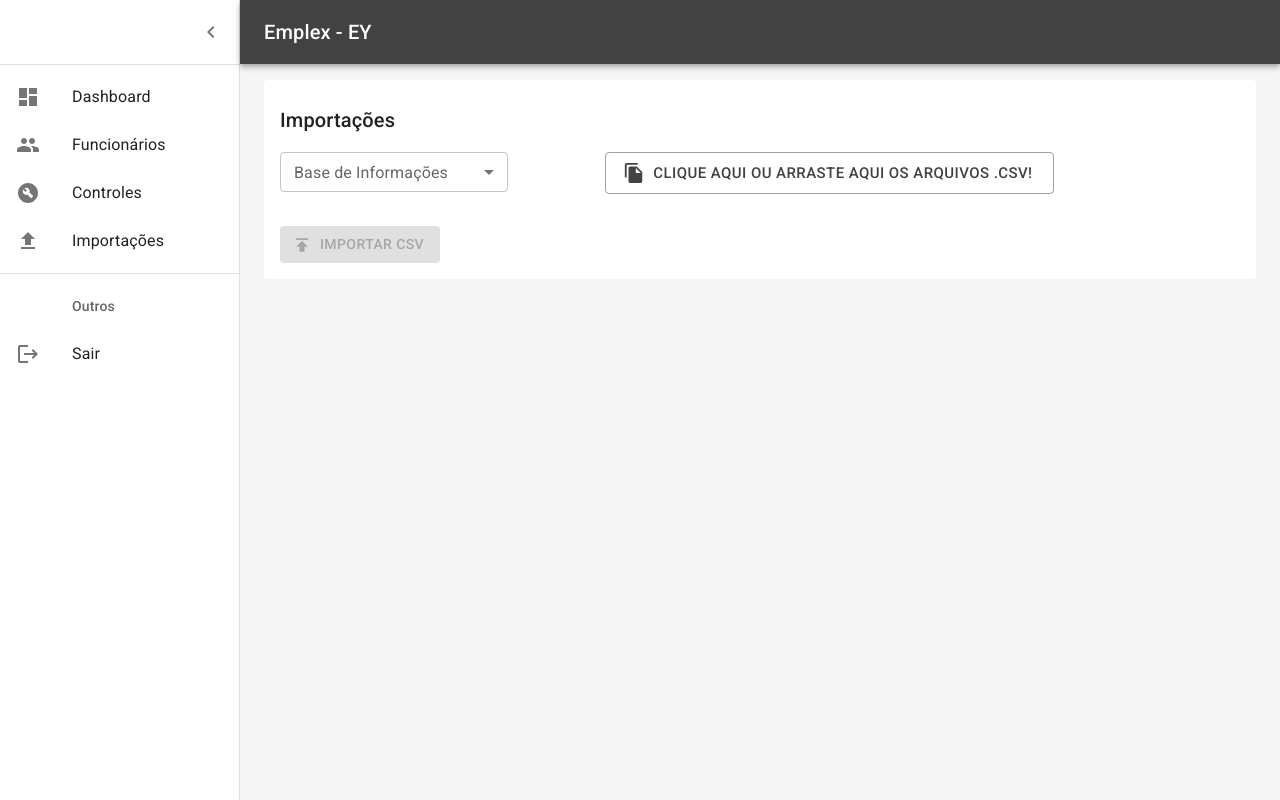
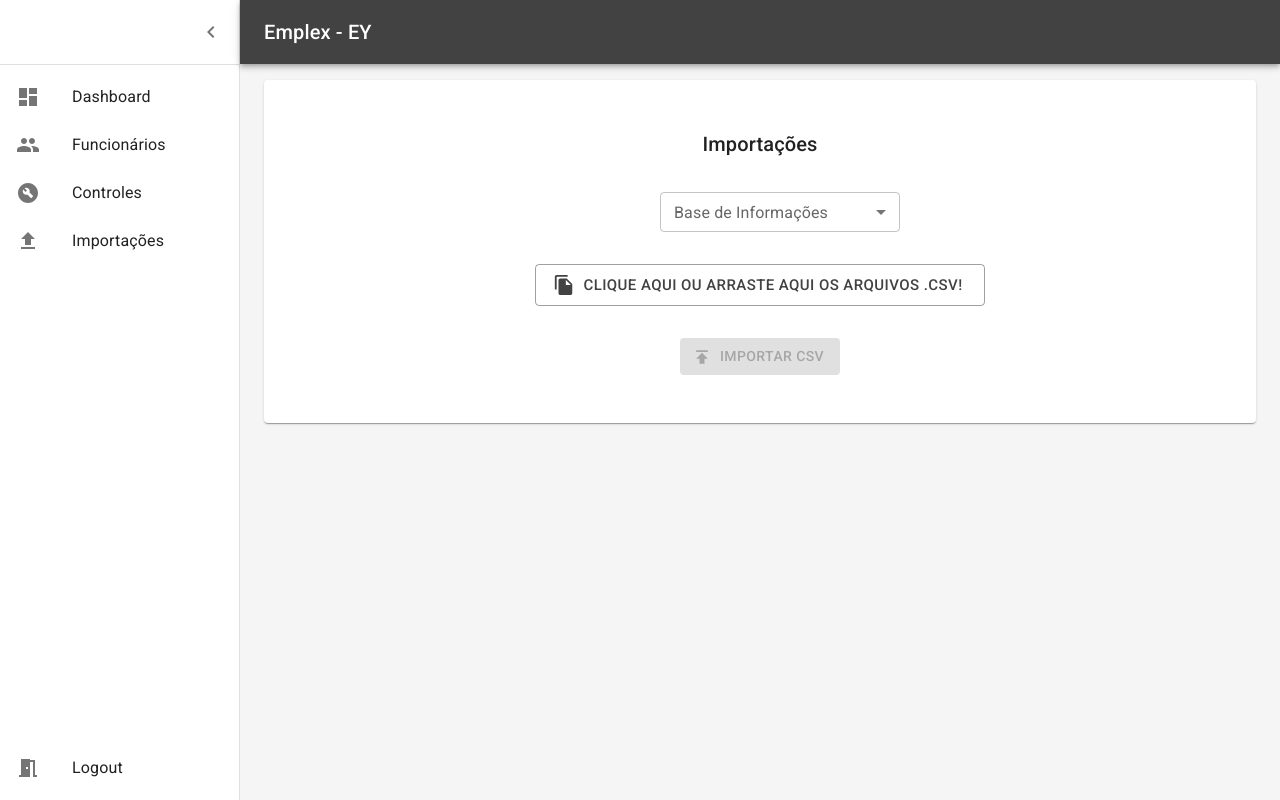
Before and after one commit to Gabroiz/eychallenge, a Next.js app: page /dashboard/imports in a window 1280 px wide. Built offline with nearby package versions, Linux system fonts and the light colour scheme.

Commit message:
Subindo tela de logoff

```diff
--- a/src/components/Layout/index.tsx
+++ b/src/components/Layout/index.tsx
@@ -17,7 +17,7 @@
 import MenuIcon from '@mui/icons-material/Menu';
 import ChevronLeftIcon from '@mui/icons-material/ChevronLeft';
 import NotificationsIcon from '@mui/icons-material/Notifications';
-import { mainListItems, secondaryListItems } from './listItems';
+import { mainListItems, SecondaryListItems } from './listItems';
 
 const drawerWidth: number = 240;
 
@@ -104,7 +104,7 @@
       <Box sx={{ display: 'flex' }}>
         <CssBaseline />
         <AppBar position="absolute" open={open}>
-          <Toolbar sx={{ pr: '24px'  }}> {/*keep right padding when drawer closed*/}
+          <Toolbar sx={{ pr: '24px' }}> {/*keep right padding when drawer closed*/}
             <IconButton
               edge="start"
               color="inherit"
@@ -140,8 +140,9 @@
           </Toolbar>
           <Divider />
           <List>{mainListItems}</List>
-          <Divider />
-          <List>{secondaryListItems}</List>
+          <List sx={{ marginTop: 'auto' }}>
+            <SecondaryListItems />
+          </List>
         </Drawer>
         <Box
           component="main"
--- a/src/components/Layout/listItems.tsx
+++ b/src/components/Layout/listItems.tsx
@@ -1,4 +1,4 @@
-import * as React from 'react';
+import React, { useContext } from 'react'
 import Link from 'next/link'
 import { ListItemIcon, ListSubheader, ListItemText, ListItem } from '@mui/material';
 import DashboardIcon from '@mui/icons-material/Dashboard';
@@ -6,7 +6,8 @@
 import LogoutIcon from '@mui/icons-material/Logout';
 import BuildCircleIcon from '@mui/icons-material/BuildCircle';
 import UploadIcon from '@mui/icons-material/Upload';
-
+import MeetingRoomIcon from '@mui/icons-material/MeetingRoom';
+import { AuthContext } from 'contexts/AuthContext';
 
 export const mainListItems = (
   <div>
@@ -45,16 +46,20 @@
   </div>
 );
 
-export const secondaryListItems = (
+
+export function SecondaryListItems() {
+  const { singOut } = useContext(AuthContext);
+  return (
     <div>
-    <ListSubheader inset>Outros</ListSubheader>
-    <Link href='/dashboard/imports' passHref>
-      <ListItem button>
+      <ListSubheader inset></ListSubheader>
+      <Link href='' passHref>
+        <ListItem button onClick={() => singOut()}>
           <ListItemIcon>
-          <LogoutIcon />
+            <MeetingRoomIcon />
           </ListItemIcon>
-        <ListItemText primary="Sair" />
+          <ListItemText primary="Logout" />
         </ListItem>
       </Link>
     </div>
   );
+}
--- a/src/contexts/AuthContext.tsx
+++ b/src/contexts/AuthContext.tsx
@@ -1,6 +1,6 @@
 import { createContext, ReactNode, useEffect, useState } from "react";
 import Router from 'next/router'
-import { setCookie, parseCookies } from 'nookies';
+import { setCookie, parseCookies, destroyCookie } from 'nookies';
 import { api } from "../services/api";
 
 type User = {
@@ -15,6 +15,7 @@
 
 type AuthContextData = {
   signIn(credentials: SingInCredentials): Promise<void>;
+  singOut(): Promise<void>;
   isAuthenticated: boolean;
 }
 
@@ -86,13 +87,17 @@
   }
 
   function singOut() {
+    destroyCookie(null, 'auth.token')
+    destroyCookie(null, 'auth.refreshToken')
 
+    Router.push('/')
   }
 
   return (
     <AuthContext.Provider
       value={{
         signIn,
+        singOut,
         isAuthenticated,
       }}
     >
--- a/src/pages/dashboard/imports.tsx
+++ b/src/pages/dashboard/imports.tsx
@@ -51,21 +51,20 @@
         )
     }
 
-    function onSubmit(file: File){
-
+    function onSubmit(file: File,) {
+        console.log(file)
     }
 
 
     return (
         <Grid container spacing={2}>
             <Grid item xs={12}>
-                <Paper sx={styles.paper} elevation={0}>
-                    <Grid container spacing={2} justifyContent="space-between">
-                        <Grid item xs={12}>
-                            <Typography sx={styles.title} variant="h6">Importações</Typography>
-                        </Grid>
-                        <Grid item xs={6} md={3}>
-                            <FormControl sx={{ width: "100%" }} size="small">
+                <Paper sx={styles.paper}>
+                    <Grid container component="form" justifyContent="space-between" sx={styles.page}>
+                        <Grid item xs={12}><Typography sx={styles.title} variant="h6">Importações</Typography></Grid>
+
+                        <Grid item xs={8} md={3} sx={styles.component}>
+                            <FormControl sx={{ width: '15rem' }} size="small">
                                 <InputLabel id="attribute-select-label" >Base de Informações</InputLabel>
                                 <Select labelId="attribute-select-label" id="attribute-select" value={importOption} label="Base de Informações" onChange={handleChange}>
                                     <MenuItem value=""> <em>None</em> </MenuItem>
@@ -77,7 +76,7 @@
                                 </Select>
                             </FormControl>
                         </Grid>
-                        <Grid item xs={6} md={8}>
+                        <Grid item xs={6} md={8} sx={styles.component}>
                             <div {...getRootProps()}>
                                 <Input {...getInputProps()} />
                                 <Button variant="outlined" size="large" startIcon={<FileCopy />}>Clique aqui ou arraste aqui os arquivos .CSV!</Button>
@@ -86,13 +85,16 @@
                             {/* {JSON.stringify(files)}  */}
                         </Grid>
 
-                        <Grid item xs={10} md={10}>
-                            {files.map((fileWrapper, idx) => (
-                                <SingleFileUploadWithProgress onUpload={onUpload} onDelete={onDelete} key={idx} file={fileWrapper.file} />
-                            ))}
-                        </Grid>
+                        {files.lenght > 0 ? (
+                            <Grid item xs={10} md={10} sx={styles.component}>
+                                {files.map((fileWrapper, idx) => (
+                                    <SingleFileUploadWithProgress onUpload={onUpload} onDelete={onDelete} key={idx} file={fileWrapper.file} />
+                                ))}
+                            </Grid>
 
-                        <Grid item xs={6} md={4}>
+                        ) : ''}
+
+                        <Grid item xs={6} md={4} sx={styles.component}>
                             <label htmlFor="contained-button-file">
                                 <Input accept="*" id="contained-button-file" multiple type="file" disabled onChange={handleChange} />
                                 <Button
--- a/src/pages/index.tsx
+++ b/src/pages/index.tsx
@@ -53,8 +53,7 @@
 
   const { handleSubmit, control, formState: { errors }, } = useForm({
     resolver: yupResolver(schema),
-  }
-  );
+  });
 
   function signInSubmit(data: any) {
     console.log(data)
--- a/src/styles/pages/dashboard/importsStyle.ts
+++ b/src/styles/pages/dashboard/importsStyle.ts
@@ -1,5 +1,22 @@
 //css
 export const styles = {
-  paper: { p:2 },
-  title: { mt:1 }
+  paper: {
+    padding: 2,
+    display: 'flex',
+    flexDirection: 'column',
+    justifyContent: 'space-between',
+    heigh: '40rem'
+  },
+  title: { p: '1rem' },
+  page: {
+    display: 'flex',
+    flexDirection: 'column',
+    justifyContent: 'space-between',
+    alignItems: 'center',
+    width: '100%',
+    padding: '1rem'
+  },
+  component: {
+    p: '1rem'
+  }
 } as const;
```
Also changed, not shown: src/components/Uploads/SingleFileUploadWithProgress.tsx (+9 -8 lines). Lines whose indentation alone changed are shown as unchanged.
